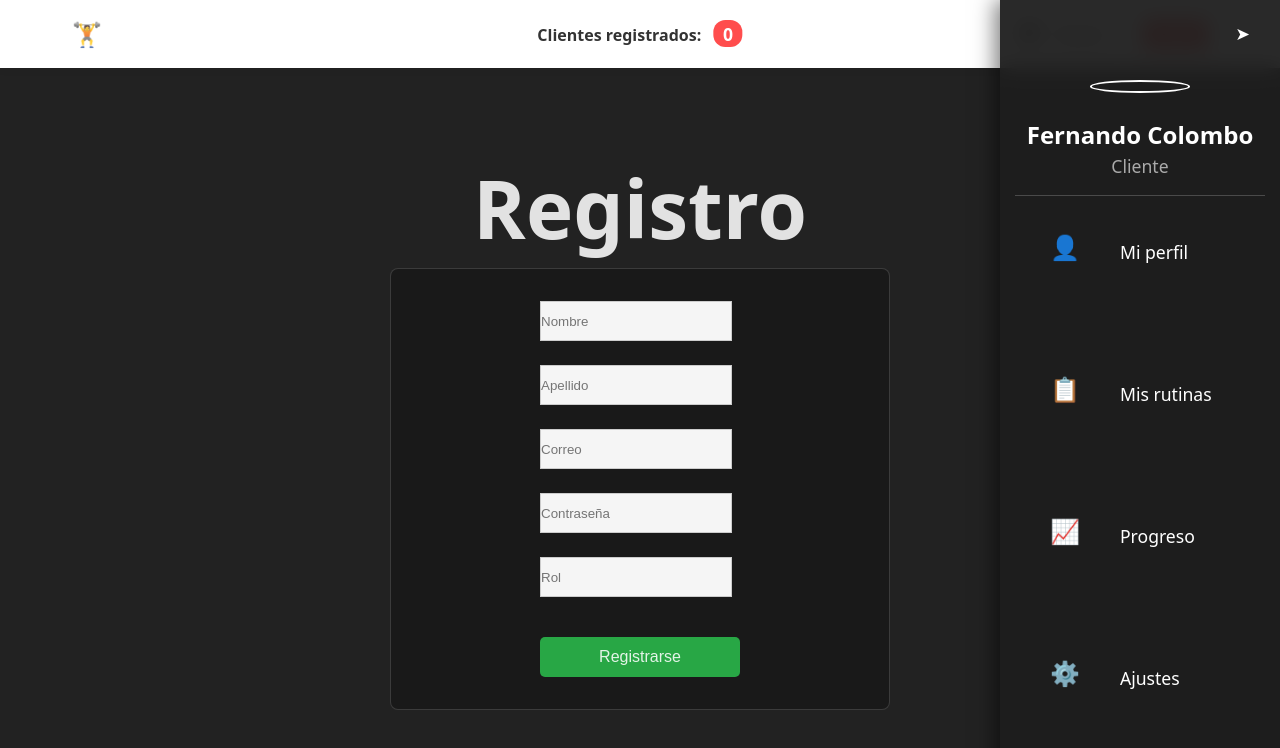
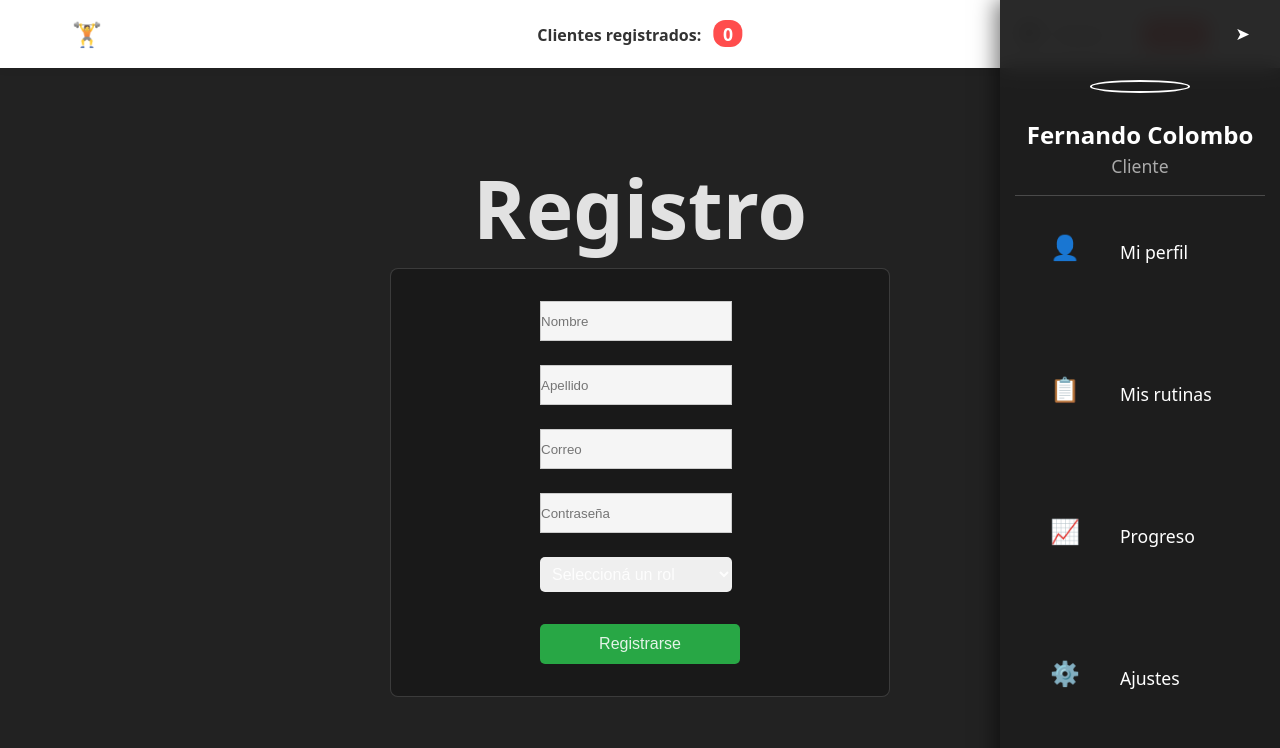
Before and after one commit to mmeichtri/PNT2, a Vue app: page /register in a window 1280 px wide. Shown: the top 748 px of the page. Built offline with nearby package versions, Linux system fonts and the light colour scheme; grey boxes are pictures that could not be loaded.

Commit message:
Update register

```diff
--- a/src/components/Register.vue
+++ b/src/components/Register.vue
@@ -72,6 +72,16 @@ span{
   font-size: 1.2rem;
 }
 
+.form-row select {
+  padding: 0.5rem;
+  border-radius: 5px;
+  border: 1px solid #ccc;
+  font-size: 1rem;
+  width: 100%;
+  justify-self: center;
+  color: var(--color-text-light);
+  border: 1px solid var(--color-text-light);
+}
 </style>
 
 
@@ -97,7 +107,11 @@ span{
           <span v-if="submitted && !checkEmail" class="error">*</span>
         </div>
         <div class="form-row">
-          <input v-model="rol" id="Rol" type="text" placeholder="Rol" />
+          <select v-model="rol" id="Rol">
+            <option disabled value="">Seleccioná un rol</option>
+            <option value="cliente">Cliente</option>
+            <option value="entrenador">Entrenador</option>
+          </select>
           <span v-if="!rol && submitted" class="error">*</span>
         </div>
 
```
